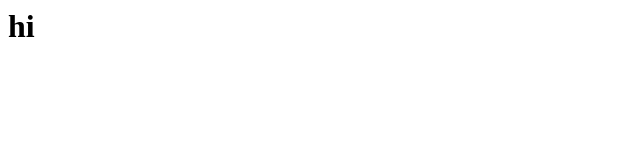
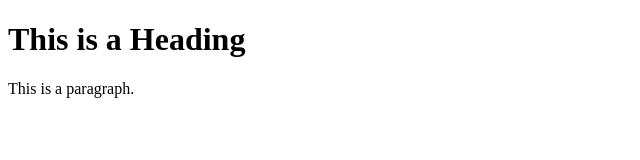
Before and after one commit to sibujohn/node_study, a website: page app/index.html in a window 1280 px wide. Shown: the whole page, without its empty margins (0-640 px from the left). Drawn offline with Linux system fonts and the light colour scheme.

Commit message:
index.html

```diff
--- a/app/index.html
+++ b/app/index.html
@@ -1 +1,12 @@
-<h1>hi</hi>
+<!DOCTYPE html>
+<html>
+<head>
+<title>Page Title</title>
+</head>
+<body>
+
+<h1>This is a Heading</h1>
+<p>This is a paragraph.</p>
+
+</body>
+</html>
```
